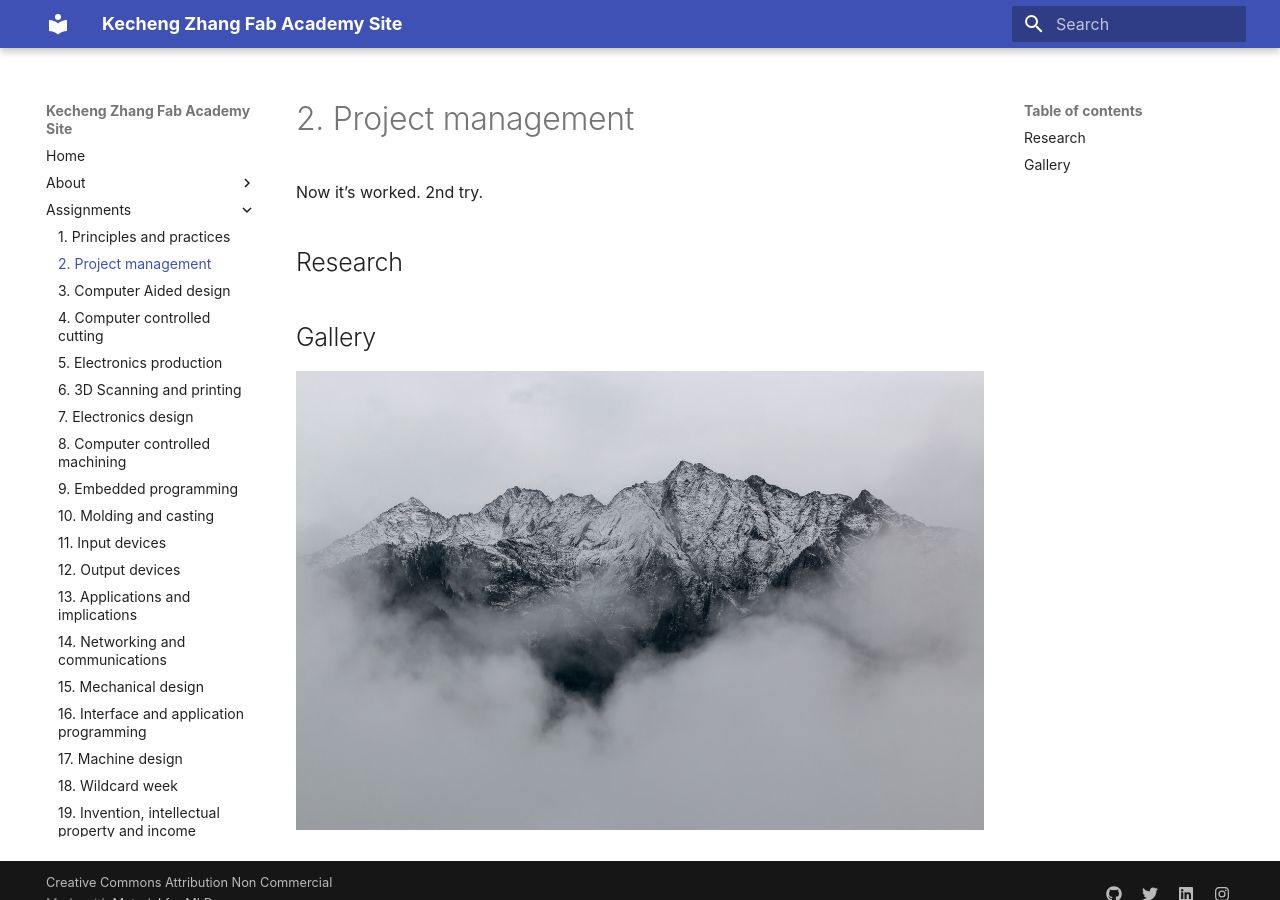
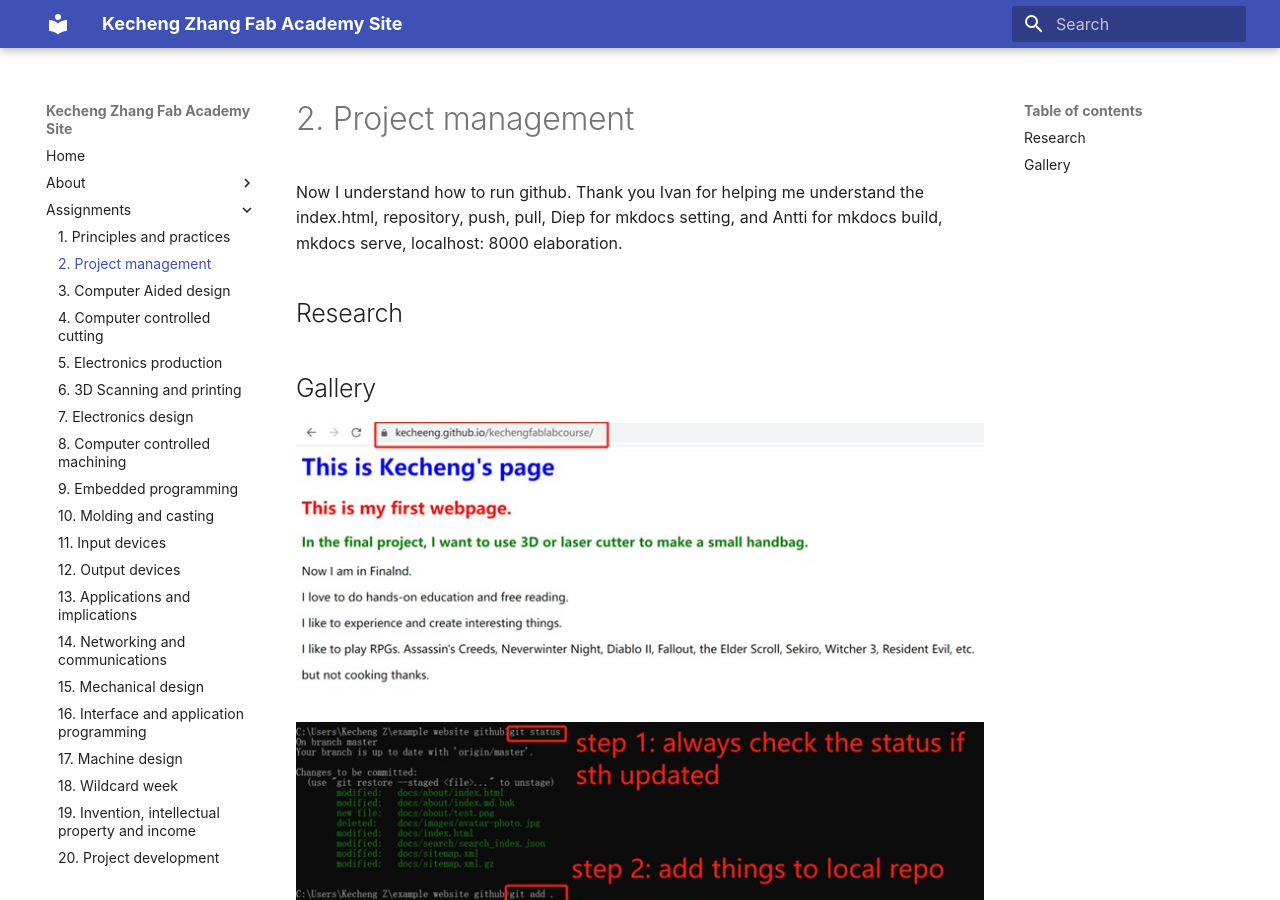
Before and after one commit to kecheeng/example-repository, an MkDocs documentation site: the page built from _docs/assignments/week02.md, in a window 1280 px wide and 900 px high. Built offline with MkDocs 1.6.1 and Material for MkDocs 9.7.7, drawn with Linux system fonts in a browser that asks for light colours.

```diff
--- a/_docs/assignments/week02.md
+++ b/_docs/assignments/week02.md
@@ -1,10 +1,21 @@
 # 2. Project management
 
-Now it's worked. 2nd try.
+Now I understand how to run github.
+Thank you Ivan for helping me understand the index.html, repository, push, pull, Diep for mkdocs setting, and Antti for mkdocs build, mkdocs serve, localhost: 8000 elaboration.
 
 ## Research
 
 
 ## Gallery
 
-![](../images/sample-photo.jpg)
+![](../images/gh0.jpg)
+![](../images/gh1.jpg)
+![](../images/gh2.jpg)
+![](../images/gh3.jpg)
+![](../images/gh4.jpg)
+![](../images/gh5.jpg)
+![](../images/gh6.jpg)
+![](../images/gh7.jpg)
+![](../images/gh8.jpg)
+![](../images/gh9.jpg)
+![](../images/gh10.jpg)
```
Also changed, not shown: _docs/images/gh0.jpg (added), _docs/images/gh1.jpg (added), _docs/images/gh10.jpg (added), _docs/images/gh2.jpg (added), _docs/images/gh3.jpg (added), _docs/images/gh4.jpg (added), _docs/images/gh5.jpg (added), _docs/images/gh6.jpg (added), _docs/images/gh7.jpg (added), _docs/images/gh8.jpg (added), _docs/images/gh9.jpg (added), 2 other files.
